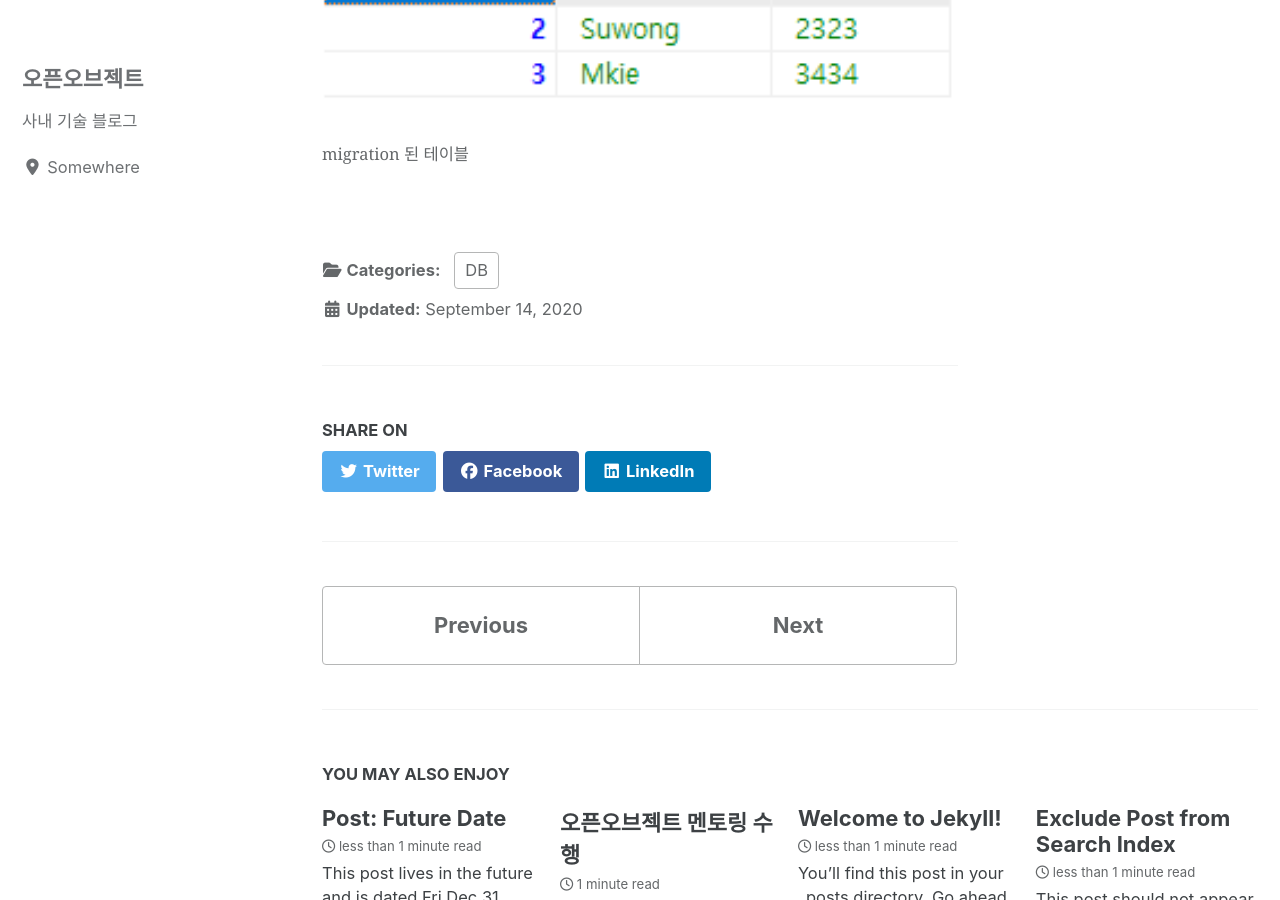
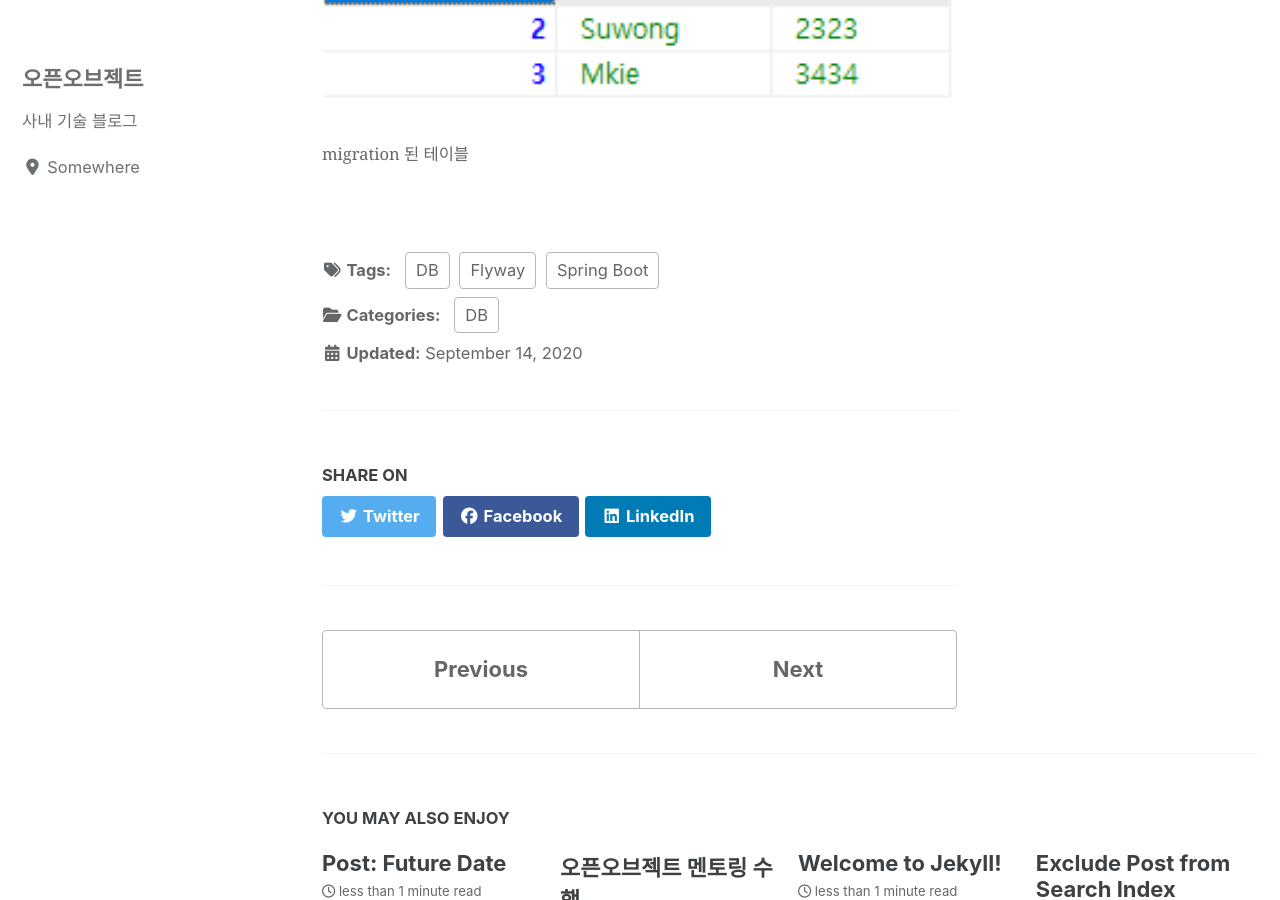
Before and after one commit to openobjectnet/openobjectnet.github.io, a Jekyll site: the page built from _posts/2020-09-14-spring-db-flyway.md, in a window 1280 px wide and 900 px high, scrolled down 6097 px. Built offline with Jekyll 4.4.1, drawn with Linux system fonts in a browser that asks for light colours; cached includes are drawn as plain includes; nearby versions of some CDN libraries.

Commit message:
[SeHoon] flyway 포스트 수정

````diff
--- a/_posts/2020-09-14-spring-db-flyway.md
+++ b/_posts/2020-09-14-spring-db-flyway.md
@@ -5,6 +5,10 @@ categories:
   - DB
 toc: true
 last_modified_at: 2020-09-14T08:06:00-05:00
+tags:
+  - Flyway
+  - DB
+  - Spring Boot
 ---
 
 Flyway 를 활용하여 DB마이그레이션 방법과 Flyway를 spring boot에 적용방법을 공유합니다.
@@ -78,10 +82,10 @@ Migrating schema `D_TEST_TEMP` to version 1.1 - Create FlywayUser table
 Successfully applied 1 migration to schema `D_TEST_TEMP` (execution time 00:00.215s)
 ```
 {% capture databaseImg %}
-![Foo]({{ "/assets/images/springDbFlyway1.png" | relative_url }})
+![Foo]({{ "/assets/images/springDbFlywayPost/springDbFlyway1.png" | relative_url }})
 {% endcapture %}
 {% capture flywayData %}
-![Foo]({{ "/assets/images/springDbFlyway2.png" | relative_url }})
+![Foo]({{ "/assets/images/springDbFlywayPost/springDbFlyway2.png" | relative_url }})
 {% endcapture %}
 
 <figure>
@@ -125,7 +129,7 @@ migration 파일명 규칙은 `1-3. Flyway catete table migration` 을 참고.
 서버를 start 시켜주면 자동으로 migration 경로에 있는 파일을 읽어서 migration을 진행합니다.
 
 {% capture flywayPackageImg %}
-![Foo]({{ "/assets/images/springDbFlyway3.png" | relative_url }})
+![Foo]({{ "/assets/images/springDbFlywayPost/springDbFlyway3.png" | relative_url }})
 {% endcapture %}
 <figure>
   {{ flywayPackageImg | markdownify | remove: "<p>" | remove: "</p>" }}
@@ -164,7 +168,7 @@ INFO  20-09-15 11:23:46 [DbMigrate:49]                           - Successfully
 
 
 {% capture flywayHistResult1 %}
-![Foo]({{ "/assets/images/springDbFlyway4.png" | relative_url }})
+![Foo]({{ "/assets/images/springDbFlywayPost/springDbFlyway4.png" | relative_url }})
 {% endcapture %}
 <figure>
   {{ flywayHistResult1 | markdownify | remove: "<p>" | remove: "</p>" }}
@@ -172,7 +176,7 @@ INFO  20-09-15 11:23:46 [DbMigrate:49]                           - Successfully
 </figure>
 
 {% capture flywayHistResult2 %}
-![Foo]({{ "/assets/images/springDbFlyway5.png" | relative_url }})
+![Foo]({{ "/assets/images/springDbFlywayPost/springDbFlyway5.png" | relative_url }})
 {% endcapture %}
 <figure>
   {{ flywayHistResult2 | markdownify | remove: "<p>" | remove: "</p>" }}
````
Also changed, not shown: assets/images/springDbFlywayPost/springDbFlyway1.png (renamed from assets/images/springDbFlyway1.PNG), assets/images/springDbFlywayPost/springDbFlyway2.png (renamed from assets/images/springDbFlyway2.PNG), assets/images/springDbFlywayPost/springDbFlyway3.png (renamed from assets/images/springDbFlyway3.PNG), assets/images/springDbFlywayPost/springDbFlyway4.png (renamed from assets/images/springDbFlyway4.PNG), assets/images/springDbFlywayPost/springDbFlyway5.png (renamed from assets/images/springDbFlyway5.PNG).
